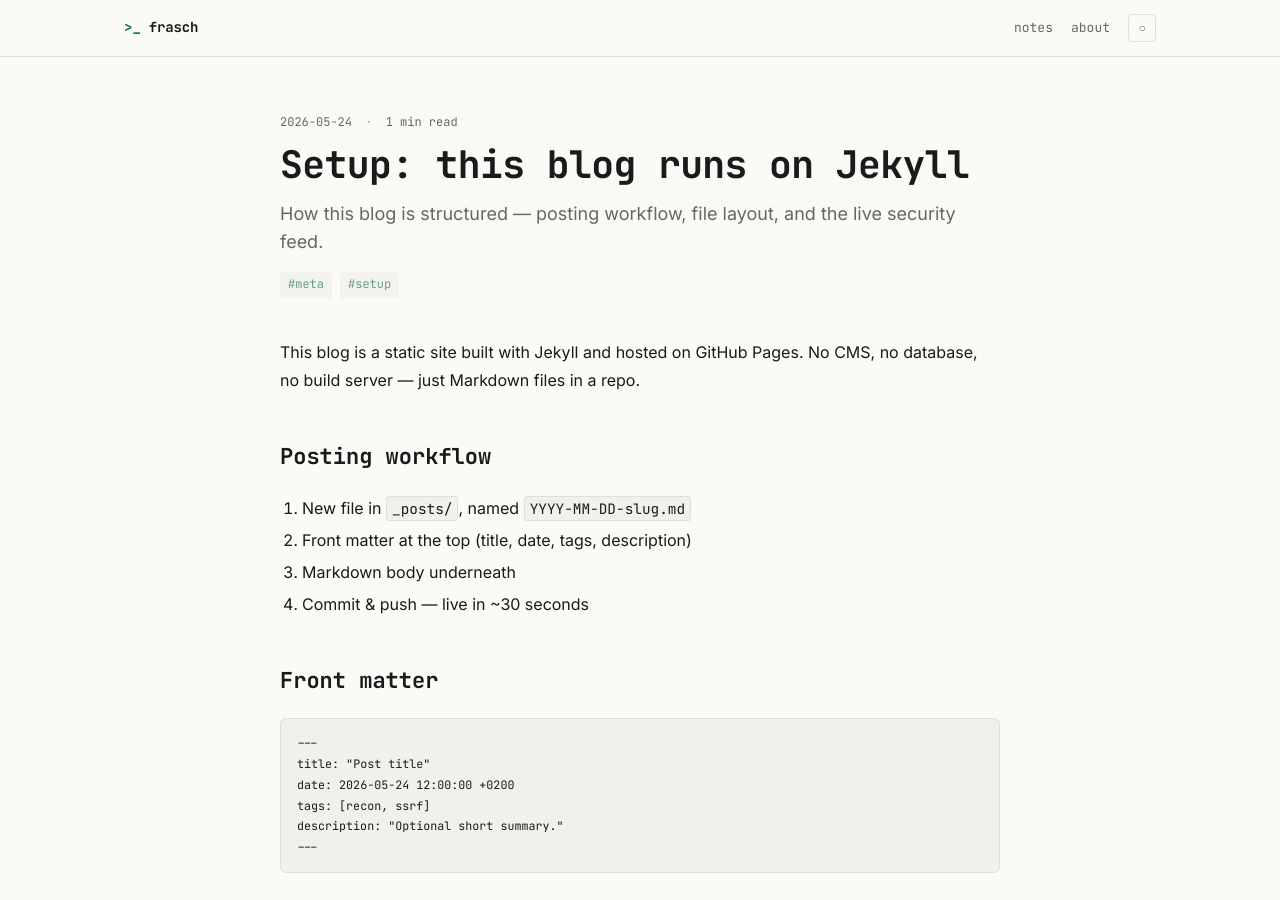
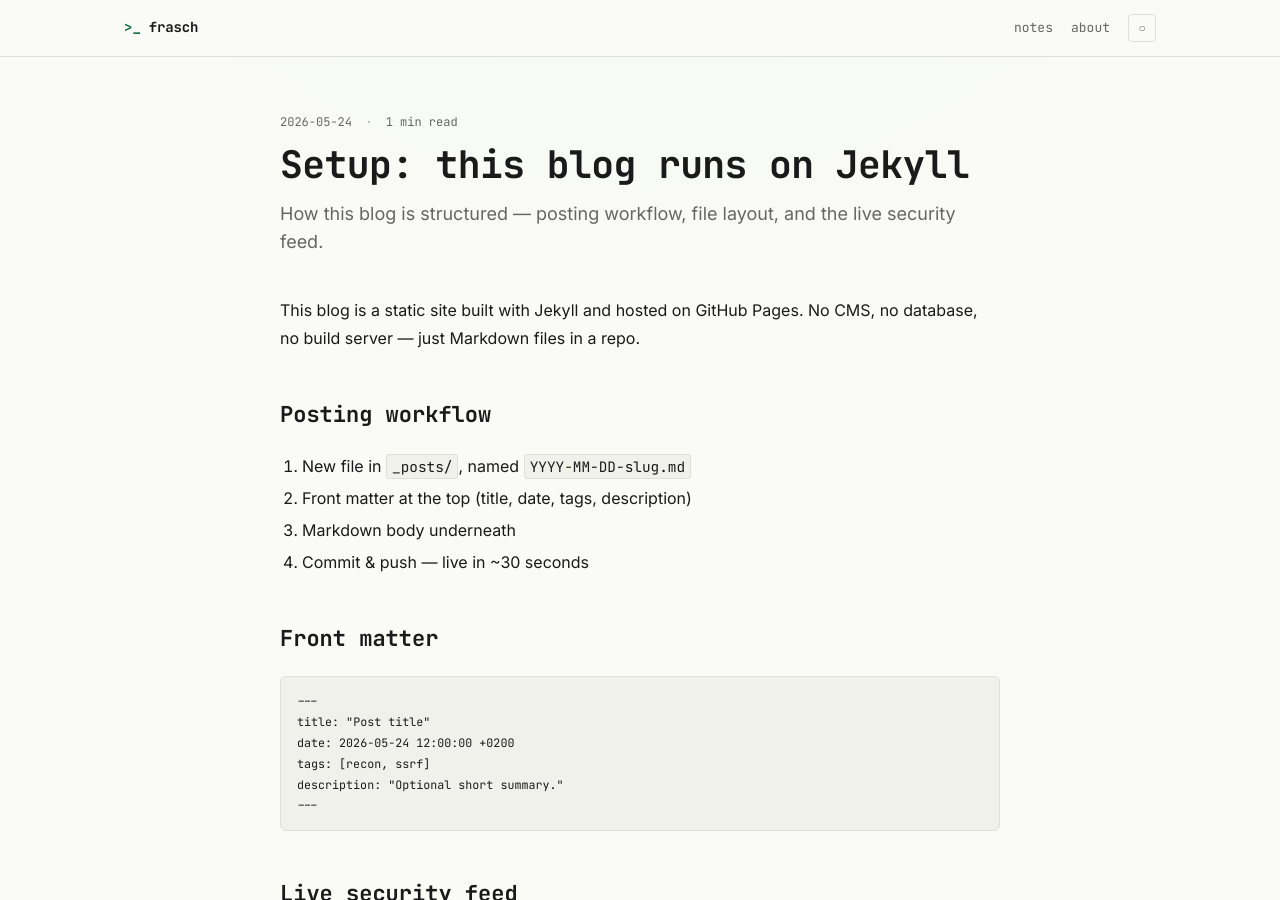
Before and after one commit to whoisfrasch/frasch, a Jekyll site: the page built from _posts/2026-05-24-setup-this-blog-runs-on-jekyll.md, in a window 1280 px wide and 900 px high. Built offline with Jekyll 4.4.1, drawn with Linux system fonts in a browser that asks for light colours.

Commit message:
Update 2026-05-24-setup-this-blog-runs-on-jekyll.md

```diff
--- a/_posts/2026-05-24-setup-this-blog-runs-on-jekyll.md
+++ b/_posts/2026-05-24-setup-this-blog-runs-on-jekyll.md
@@ -1,7 +1,6 @@
 ---
 title: "Setup: this blog runs on Jekyll"
 date: 2026-05-24 12:00:00 +0200
-tags: [meta, setup]
 description: "How this blog is structured — posting workflow, file layout, and the live security feed."
 ---
 
```
